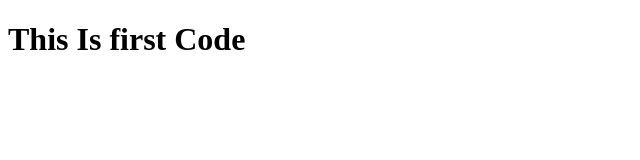
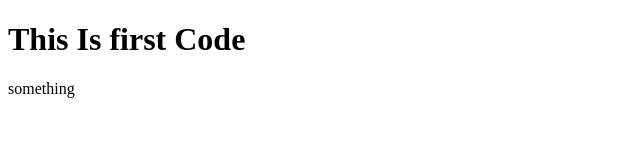
Before and after one commit to AkshayMahajan0807/test, a plain HTML site: page index.html in a window 1280 px wide. Shown: the full height of the page, 0-640 px from the left. Drawn offline with Linux system fonts and the light colour scheme.

Commit message:
something menu added

```diff
--- a/index.html
+++ b/index.html
@@ -8,5 +8,8 @@
 </head>
 <body>
    <h1>This Is first Code</h1>
+   <nav>
+    something
+   </nav>
 </body>
 </html>
```
